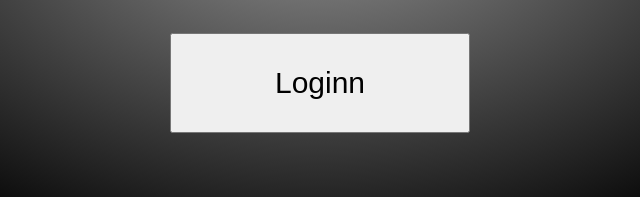
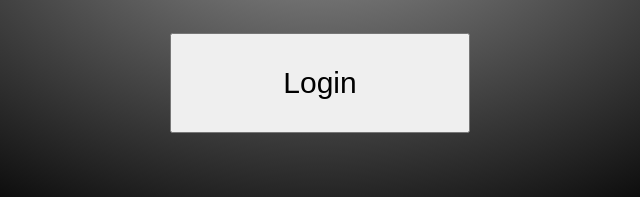
Before and after one commit to Kelzyx/.log, a plain HTML site: page index.html in a window 1280 px wide. Shown: the part 502-699 px from the top of the page, 320-960 px from the left. Drawn offline with Linux system fonts and the light colour scheme.

Commit message:
Main v0.1

```diff
--- a/index.html
+++ b/index.html
@@ -19,7 +19,7 @@
             <input type="password" id="password" name="password" required>
         </div>
         <div class="inputGroup">
-            <button type="submit" name="sendLogin" value="Login">Loginn</button>
+            <button type="submit" name="sendLogin" value="Login">Login</button>
         </div>
     </main>
 </body>
```
